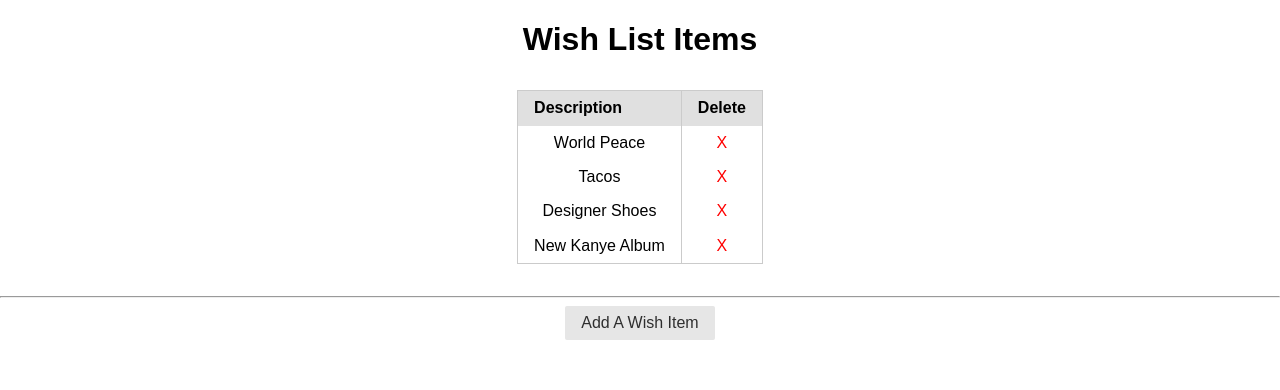
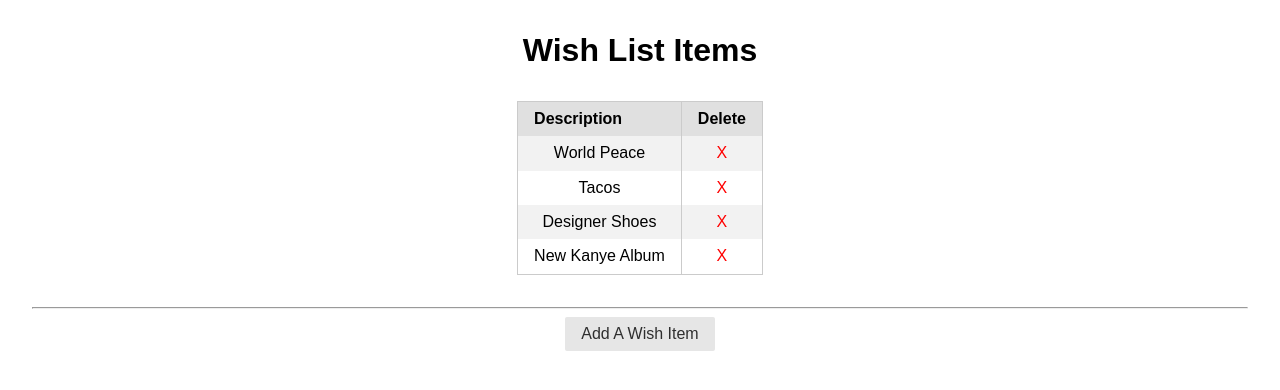
Before and after one commit to kanderson425/wishitems, a Django app: page / in a window 1280 px wide. Shown: the top 390 px of the page. Run offline with Django 3.2, Linux system fonts and the light colour scheme; data comes from the database, SQL or seed files in the repository; both versions use the stored data as it was after the commit; some libraries are stand-ins or nearby versions.

Commit message:
Fixed CSS issues

```diff
--- a/main_app/templates/index.html
+++ b/main_app/templates/index.html
@@ -7,13 +7,13 @@
     <meta name="viewport" content="width=device-width, initial-scale=1.0">
     <meta http-equiv="X-UA-Compatible" content="ie=edge">
     <title>Wish List</title>
+    <link rel="stylesheet" href="https://unpkg.com/purecss@1.0.0/build/pure-min.css" integrity="sha384-nn4HPE8lTHyVtfCBi5yW9d20FjT8BJwUXyWZT9InLYax14RDjBj46LmSztkmNP9w" crossorigin="anonymous">
     <link rel="stylesheet" type="text/css" href="{% static 'css/style.css' %}">
-    <link rel="stylesheet" href="https://unpkg.com/purecss@1.0.0/build/pure-min.css" integrity="sha384-nn4HPE8lTHyVtfCBi5yW9d20FjT8BJwUXyWZT9InLYax14RDjBj46LmSztkmNP9w" crossorigin="anonymous">
 </head>
 <body>
     <h1>Wish List Items</h1>
     {% if count > 0 %}
-        <table class="pure-table" class="pure-table-striped">
+        <table class="pure-table-striped pure-table">
             <thead>
                 <tr>
                     <th>Description</th>
```
Also changed, not shown: db.sqlite3.
